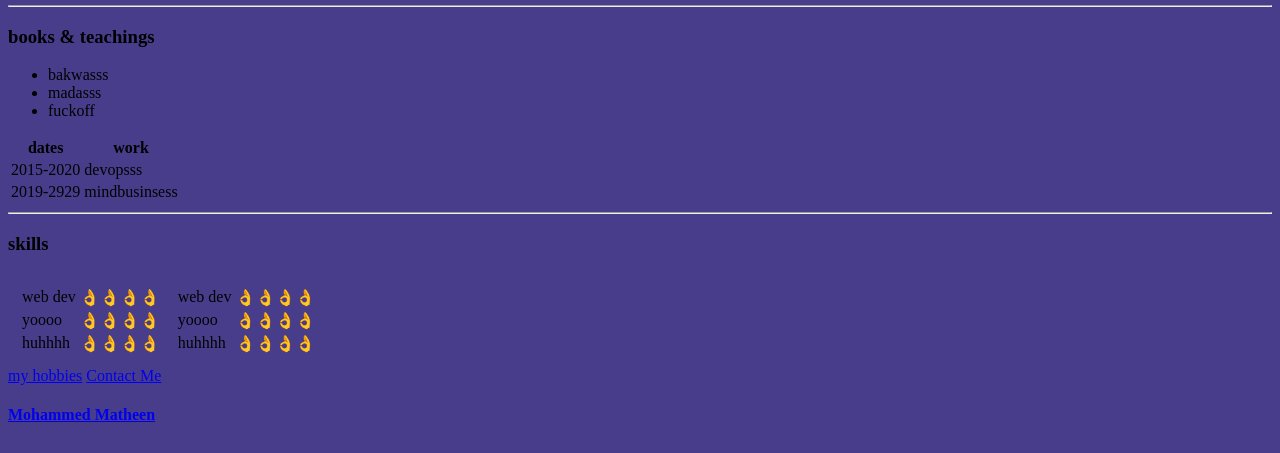
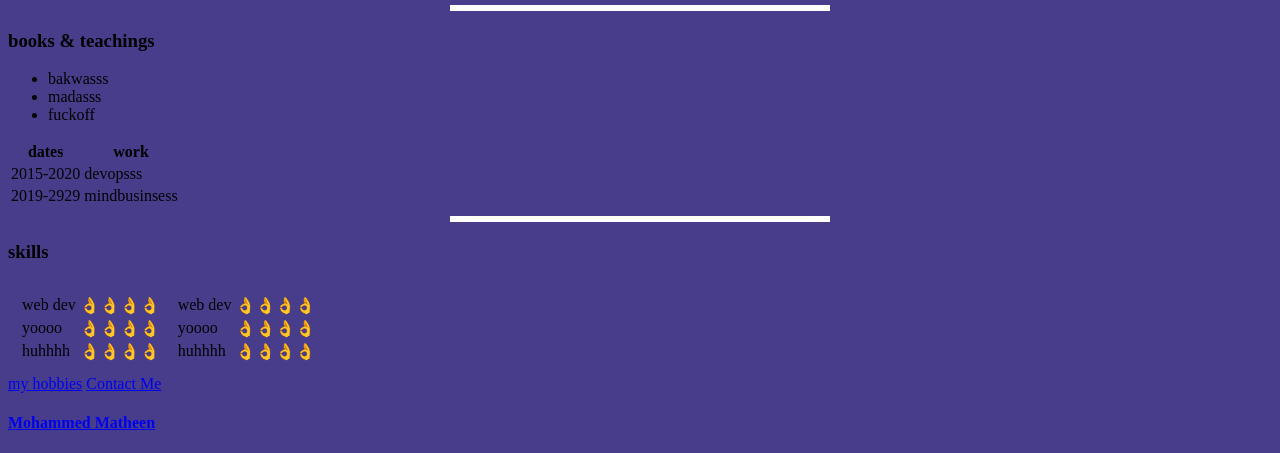
Before and after one commit to mohammedmatheensharieff/WebDev, a plain HTML site: page Zoeencloud/index.html in a window 1280 px wide. Shown: the part 357-810 px from the top of the page. Drawn offline with Linux system fonts and the light colour scheme.

Commit message:
inline hr css

```diff
--- a/Zoeencloud/index.html
+++ b/Zoeencloud/index.html
@@ -7,6 +7,13 @@
 
       body {
         background-color: darkslateblue
+      }
+
+      hr {
+        background-color: white;
+        border-style: none;
+        height: 6px;
+        width: 30%;
       }
     </style>
   </head>
```
